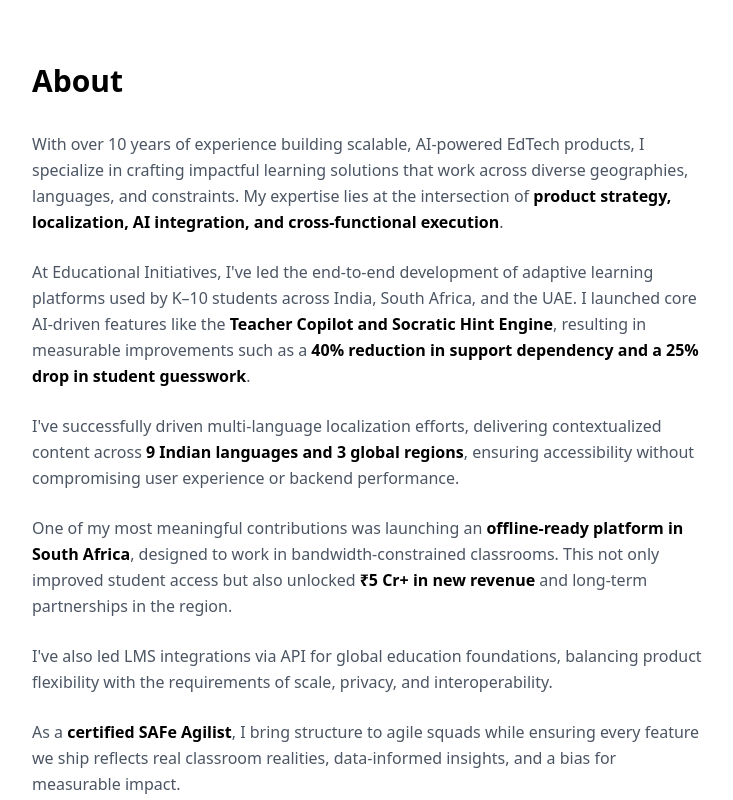
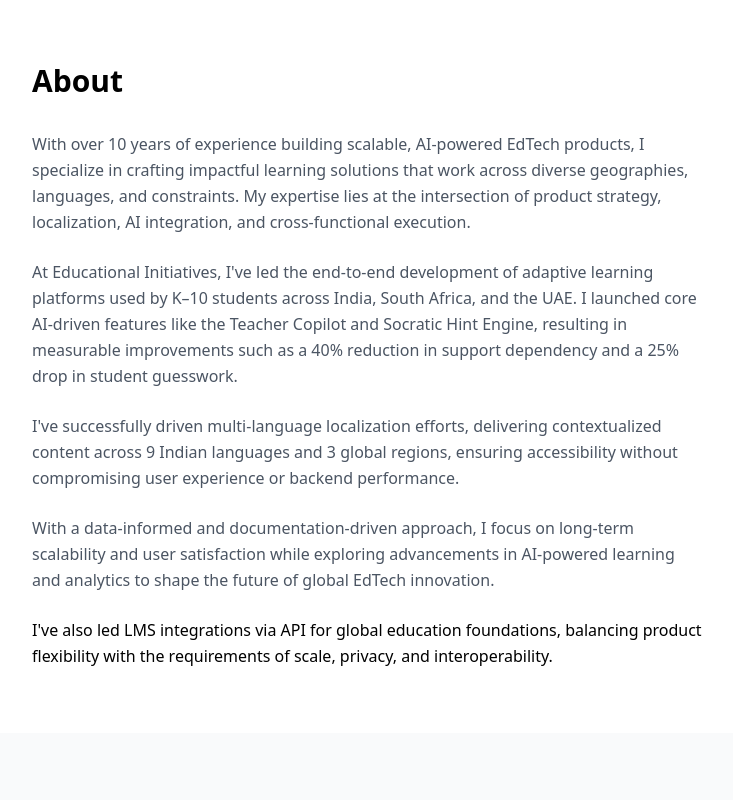
Before and after one commit to qa-aman/portfolio-aman-parmar, a React (Vite) app: page / in a window 1280 px wide. Shown: the part 660-1460 px from the top of the page, without its empty margins (272-1005 px from the left). Built offline with nearby package versions, Linux system fonts and the light colour scheme.

Commit message:
Visual edit in Lovable
Edited UI in Lovable

```diff
--- a/src/components/AboutSection.tsx
+++ b/src/components/AboutSection.tsx
@@ -1,38 +1,22 @@
-
 const AboutSection = () => {
-  return (
-    <section className="py-16 px-6">
+  return <section className="py-16 px-6">
       <div className="max-w-2xl mx-auto">
         <h2 className="text-3xl font-bold text-black mb-8">About</h2>
 
         <div className="space-y-6 text-gray-600 leading-relaxed">
+          <p>With over 10 years of experience building scalable, AI-powered EdTech products, I specialize in crafting impactful learning solutions that work across diverse geographies, languages, and constraints. My expertise lies at the intersection of product strategy, localization, AI integration, and cross-functional execution.</p>
+
+          <p>At Educational Initiatives, I've led the end-to-end development of adaptive learning platforms used by K–10 students across India, South Africa, and the UAE. I launched core AI-driven features like the Teacher Copilot and Socratic Hint Engine, resulting in measurable improvements such as a 40% reduction in support dependency and a 25% drop in student guesswork.</p>
+
+          <p>I've successfully driven multi-language localization efforts, delivering contextualized content across 9 Indian languages and 3 global regions, ensuring accessibility without compromising user experience or backend performance.</p>
+
           <p>
-            With over 10 years of experience building scalable, AI-powered EdTech products, I specialize in crafting impactful learning solutions that work across diverse geographies, languages, and constraints. My expertise lies at the intersection of <span className="font-semibold text-black">product strategy, localization, AI integration, and cross-functional execution</span>.
+            With a data-informed and documentation-driven approach, I focus on long-term scalability and user satisfaction while exploring advancements in AI-powered learning and analytics to shape the future of global EdTech innovation.
           </p>
 
-          <p>
-            At Educational Initiatives, I've led the end-to-end development of adaptive learning platforms used by K–10 students across India, South Africa, and the UAE. I launched core AI-driven features like the <span className="font-semibold text-black">Teacher Copilot and Socratic Hint Engine</span>, resulting in measurable improvements such as a <span className="font-semibold text-black">40% reduction in support dependency and a 25% drop in student guesswork</span>.
-          </p>
-
-          <p>
-            I've successfully driven multi-language localization efforts, delivering contextualized content across <span className="font-semibold text-black">9 Indian languages and 3 global regions</span>, ensuring accessibility without compromising user experience or backend performance.
-          </p>
-
-          <p>
-            One of my most meaningful contributions was launching an <span className="font-semibold text-black">offline-ready platform in South Africa</span>, designed to work in bandwidth-constrained classrooms. This not only improved student access but also unlocked <span className="font-semibold text-black">₹5 Cr+ in new revenue</span> and long-term partnerships in the region.
-          </p>
-
-          <p>
-            I've also led LMS integrations via API for global education foundations, balancing product flexibility with the requirements of scale, privacy, and interoperability.
-          </p>
-
-          <p>
-            As a <span className="font-semibold text-black">certified SAFe Agilist</span>, I bring structure to agile squads while ensuring every feature we ship reflects real classroom realities, data-informed insights, and a bias for measurable impact.
-          </p>
+          <p className="font-medium text-black">I've also led LMS integrations via API for global education foundations, balancing product flexibility with the requirements of scale, privacy, and interoperability.</p>
         </div>
       </div>
-    </section>
-  );
+    </section>;
 };
-
 export default AboutSection;
```
